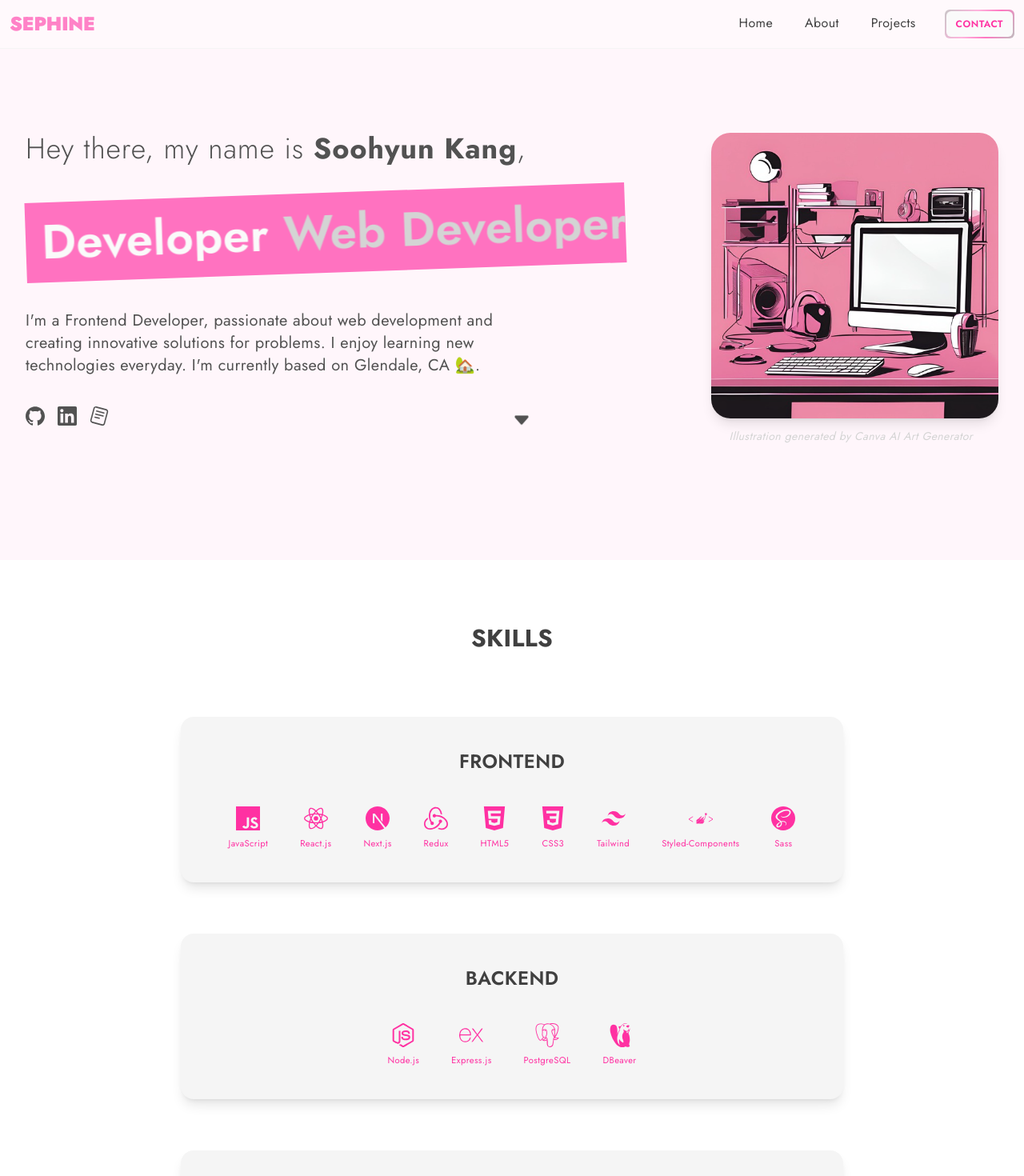
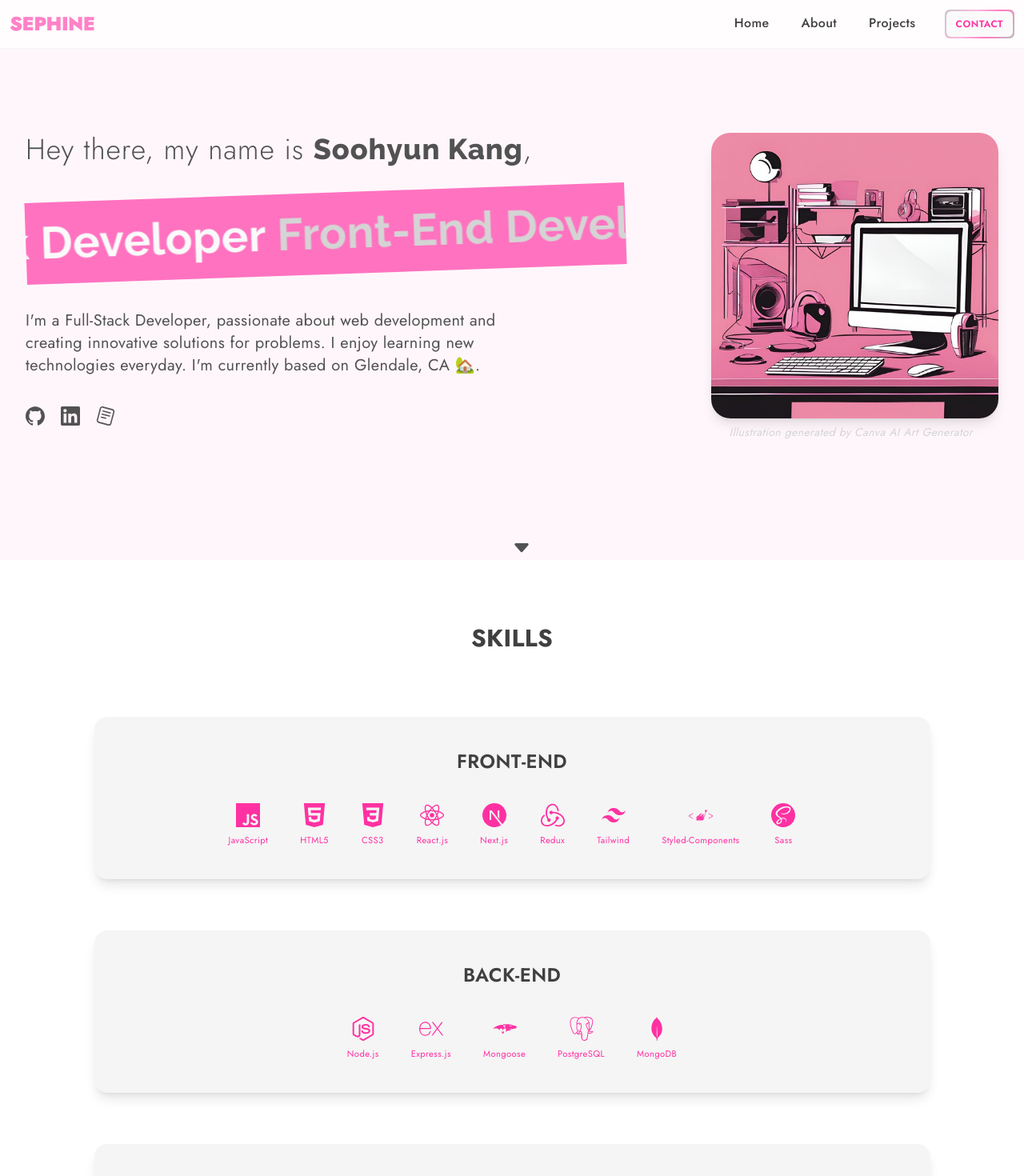
Before and after one commit to sephinek/portfolio-next, a Next.js app: page / in a window 1280 px wide. Shown: the top 1470 px of the page at 80% size. Built offline with nearby package versions, Linux system fonts and the light colour scheme.

Commit message:
download resume

```diff
--- a/app/_components/Hero.js
+++ b/app/_components/Hero.js
@@ -2,8 +2,14 @@ import Image from "next/image";
 import heroImg from "@/public/hero.png";
 import TextLoop from "@/app/_ui/TextLoop";
 import ArrowDown from "@/app/_ui/ArrowDown";
+import { Raleway } from "next/font/google";
 import Link from "next/link";
 import { SiGithub, SiLinkedin, SiReaddotcv } from "react-icons/si";
+
+const raleway = Raleway({
+  subsets: ["latin"],
+  weight: "800",
+});
 
 export default function Hero() {
   return (
@@ -11,13 +17,18 @@ export default function Hero() {
       <div className="relative m-10 mx-auto flex h-full w-full max-w-7xl justify-between p-8">
         <h1 className="absolute top-[15%] text-4xl font-light tracking-wide">
           Hey there, my name is&nbsp;
-          <span className="font-bold text-primary-600">Soohyun Kang</span>,
+          <span
+            className={`${raleway.className} font-semibold text-primary-600`}
+          >
+            Soohyun Kang
+          </span>
+          ,
         </h1>
 
         <TextLoop />
 
         <div className="absolute top-[53%] max-w-[40rem] text-xl font-normal">
-          I&apos;m a Frontend Developer, passionate about web development and
+          I&apos;m a Full-Stack Developer, passionate about web development and
           creating innovative solutions for problems. I enjoy learning new
           technologies everyday. I&apos;m currently based on Glendale, CA 🏡.
         </div>
@@ -31,11 +42,11 @@ export default function Hero() {
           alt="Pink desk setup illustration"
           style={{ width: "auto", height: "auto" }}
         />
-        <span className="absolute bottom-[18%] right-[5%] text-sm italic text-primary-300">
+        <span className="absolute bottom-[19%] right-[5%] text-sm italic text-primary-300">
           Illustration generated by Canva AI Art Generator
         </span>
 
-        <div className="mb-24 flex gap-4 self-end text-2xl">
+        <div className="mb-24 flex gap-5 self-end text-2xl">
           <Link
             href="https://github.com/sephinek"
             target="_blank"
@@ -52,14 +63,16 @@ export default function Hero() {
           >
             <SiLinkedin />
           </Link>
-          <Link
-            href="https://github.com/sephinek"
+          <a
+            download
+            href="/resume-soohyunkang.pdf"
             target="_blank"
+            alt="Resume"
             className="transition-all duration-300 hover:scale-125 hover:text-accent-300"
             title="Resume"
           >
             <SiReaddotcv />
-          </Link>
+          </a>
         </div>
       </div>
       <ArrowDown />
--- a/app/_components/Projects.js
+++ b/app/_components/Projects.js
@@ -1,3 +1,3 @@
 export default function Projects() {
-  return <section></section>;
+  return <section className="p-36"></section>;
 }
--- a/app/_components/Skills.js
+++ b/app/_components/Skills.js
@@ -10,14 +10,18 @@ import {
   SiSass,
   SiNodedotjs,
   SiExpress,
+  SiMongoose,
   SiPostgresql,
-  SiDbeaver,
+  SiMongodb,
   SiGithub,
   SiSupabase,
   SiFirebase,
   SiPostman,
   SiJest,
+  SiNetlify,
+  SiVercel,
   SiVisualstudiocode,
+  SiCanva,
   SiFigma,
   SiWebflow,
   SiGoogleanalytics,
@@ -25,26 +29,27 @@ import {
 
 const SKILLS = [
   {
-    label: "Frontend",
+    label: "Front-end",
     stacks: [
       { name: "JavaScript", icon: <SiJavascript /> },
+      { name: "HTML5", icon: <SiHtml5 /> },
+      { name: "CSS3", icon: <SiCss3 /> },
       { name: "React.js", icon: <SiReact /> },
       { name: "Next.js", icon: <SiNextdotjs /> },
       { name: "Redux", icon: <SiRedux /> },
-      { name: "HTML5", icon: <SiHtml5 /> },
-      { name: "CSS3", icon: <SiCss3 /> },
       { name: "Tailwind", icon: <SiTailwindcss /> },
       { name: "Styled-Components", icon: <SiStyledcomponents /> },
       { name: "Sass", icon: <SiSass /> },
     ],
   },
   {
-    label: "Backend",
+    label: "Back-end",
     stacks: [
       { name: "Node.js", icon: <SiNodedotjs /> },
       { name: "Express.js", icon: <SiExpress /> },
+      { name: "Mongoose", icon: <SiMongoose /> },
       { name: "PostgreSQL", icon: <SiPostgresql /> },
-      { name: "DBeaver", icon: <SiDbeaver /> },
+      { name: "MongoDB", icon: <SiMongodb /> },
     ],
   },
   {
@@ -55,7 +60,10 @@ const SKILLS = [
       { name: "Firebase", icon: <SiFirebase /> },
       { name: "Postman", icon: <SiPostman /> },
       { name: "Jest", icon: <SiJest /> },
+      { name: "Netlify", icon: <SiNetlify /> },
+      { name: "Vercel", icon: <SiVercel /> },
       { name: "VSCode", icon: <SiVisualstudiocode /> },
+      { name: "Canva", icon: <SiCanva /> },
       { name: "Figma", icon: <SiFigma /> },
       { name: "Webflow", icon: <SiWebflow /> },
       { name: "Google Analytics", icon: <SiGoogleanalytics /> },
@@ -71,7 +79,7 @@ export default function TechStacks() {
         {SKILLS.map(({ label, stacks }) => (
           <div
             key={label}
-            className="flex flex-col items-center gap-10 rounded-2xl bg-primary-100 p-10 shadow-lg"
+            className="flex flex-col items-center gap-9 rounded-2xl bg-primary-100 p-10 shadow-lg"
           >
             <h3 className="text-2xl font-semibold uppercase">{label}</h3>
             <ul className="flex flex-row items-center gap-10 text-accent-400">
--- a/app/_ui/ArrowDown.js
+++ b/app/_ui/ArrowDown.js
@@ -2,7 +2,7 @@ import { BsCaretDownFill } from "react-icons/bs";
 
 export default function ButtonArrDown() {
   return (
-    <button className="absolute left-[50%] top-[65%] translate-y-[-50%] animate-bounce cursor-default">
+    <button className="absolute left-[50%] top-[85%] translate-y-[-50%] animate-bounce cursor-default">
       <BsCaretDownFill className="h-6 w-6 text-primary-600" />
     </button>
   );
--- a/app/_ui/HeaderNav.js
+++ b/app/_ui/HeaderNav.js
@@ -15,7 +15,7 @@ export default function HeaderNav() {
           <Link
             href={menuObj.href}
             key={menuObj.menu}
-            className="border-b-2 border-transparent px-1 py-1 text-primary-700 transition-all ease-in-out hover:border-b-2 hover:border-primary-300"
+            className="border-b-2 border-transparent px-1 py-1 font-medium text-primary-700 transition-all duration-700 ease-in-out hover:border-b-2 hover:border-primary-300"
           >
             {menuObj.menu}
           </Link>
--- a/app/_ui/TextLoop.js
+++ b/app/_ui/TextLoop.js
@@ -1,22 +1,31 @@
+import { Raleway } from "next/font/google";
+
+const raleway = Raleway({
+  subsets: ["latin"],
+  weight: "700",
+});
+
 export default function TextLoop() {
   return (
-    <div className="absolute left-8 top-[28%] w-[750px] -rotate-2 overflow-hidden whitespace-nowrap bg-accent-300 px-3 py-5 text-6xl font-semibold text-primary-50">
-      <div className="animate-slide inline-block overflow-hidden align-bottom">
-        A Frontend Developer&nbsp;
-        <span className="text-primary-300">Web Developer</span>&nbsp;
-        <span className="text-primary-350">Fullstack Developer</span>
-        &nbsp;A Frontend Developer&nbsp;
-        <span className="text-primary-300">Web Developer</span>&nbsp;
-        <span className="text-primary-350">Fullstack Developer</span>
-        &nbsp;A Frontend Developer&nbsp;
-        <span className="text-primary-300">Web Developer</span>&nbsp;
-        <span className="text-primary-350">Fullstack Developer</span>
-        &nbsp;A Frontend Developer&nbsp;
-        <span className="text-primary-300">Web Developer</span>&nbsp;
-        <span className="text-primary-350">Fullstack Developer</span>
-        &nbsp;A Frontend Developer&nbsp;
-        <span className="text-primary-300">Web Developer</span>&nbsp;
-        <span className="text-primary-350">Fullstack Developer</span>
+    <div className="absolute left-8 top-[28%] w-[750px] -rotate-2 overflow-hidden whitespace-nowrap bg-accent-300 px-3 py-5 text-[3.5rem] font-semibold leading-[1.1] text-primary-50">
+      <div
+        className={`${raleway.className} inline-block animate-slide overflow-hidden align-bottom`}
+      >
+        A Full-Stack Developer&nbsp;
+        <span className="text-primary-300">Front-End Developer</span>&nbsp;
+        <span className="text-primary-350">Web Developer</span>
+        &nbsp;A Full-Stack Developer&nbsp;
+        <span className="text-primary-300">Front-End Developer</span>&nbsp;
+        <span className="text-primary-350">Web Developer</span>
+        &nbsp;A Full-Stack Developer&nbsp;
+        <span className="text-primary-300">Front-End Developer</span>&nbsp;
+        <span className="text-primary-350">Web Developer</span>
+        &nbsp;A Full-Stack Developer&nbsp;
+        <span className="text-primary-300">Front-End Developer</span>&nbsp;
+        <span className="text-primary-350">Web Developer</span>
+        &nbsp;A Full-Stack Developer&nbsp;
+        <span className="text-primary-300">Front-End Developer</span>&nbsp;
+        <span className="text-primary-350">Web Developer</span>
         &nbsp;
       </div>
     </div>
--- a/app/page.js
+++ b/app/page.js
@@ -1,11 +1,13 @@
 import Hero from "@/app/_components/Hero";
-import Skills from "./_components/Skills";
+import Skills from "@/app/_components/Skills";
+import Projects from "@/app/_components/Projects";
 
 export default function Home() {
   return (
     <>
       <Hero />
       <Skills />
+      <Projects />
     </>
   );
 }
--- a/tailwind.config.js
+++ b/tailwind.config.js
@@ -43,7 +43,7 @@ module.exports = {
         "3xs": ".65rem",
       },
       backgroundColor: {
-        headerTransparent: "rgba(255 255 255 / 40%)",
+        headerTransparent: "rgba(255 255 255 / 80%)",
       },
       backgroundImage: {
         gradientButton:
```
Also changed, not shown: 1 other file (tests, documents, lock files or other folders).
